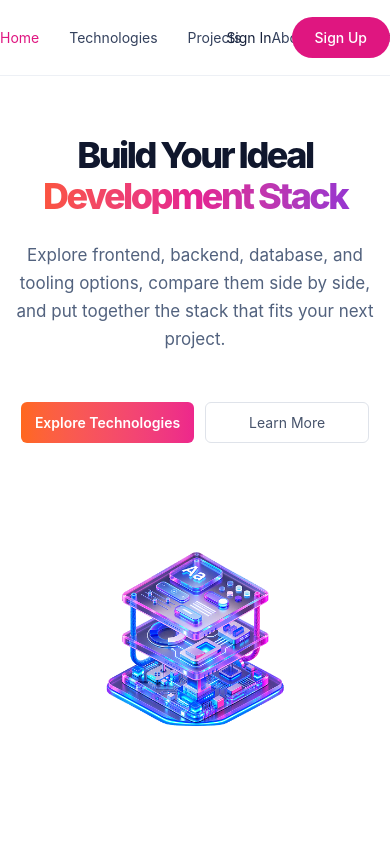
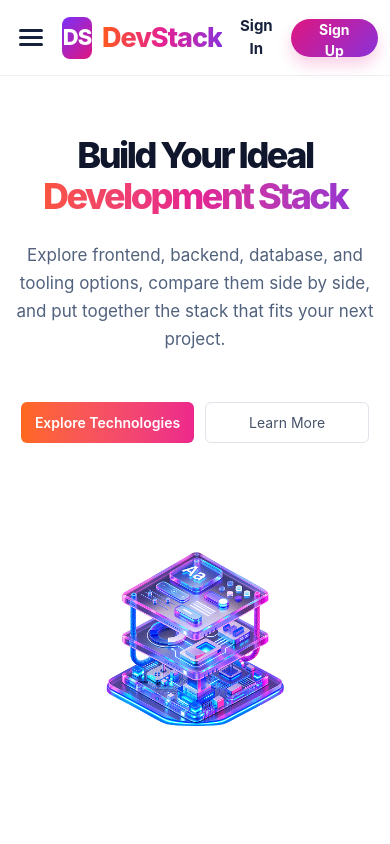
Before and after one commit to AdityaKumar740/Assignment-5, a React (Vite) app: page / in a window 390 px wide. Shown: the top 844 px of the page. Built offline with nearby package versions, Linux system fonts and the light colour scheme.

Commit message:
Optimizing properly for mobile

```diff
--- a/src/App.jsx
+++ b/src/App.jsx
@@ -73,29 +73,34 @@ function App() {
 
   return (
     <div className="min-h-screen bg-white font-sans text-[#11182d]">
-      <header className="sticky top-0 z-50 h-19 w-full border-b border-[#edf0f5] bg-white">
-        <div className="relative mx-auto flex h-full max-w-6xl items-center justify-between">
-          <button className="hidden h-6.25 w-6.25 flex-col justify-center gap-1 border-none bg-transparent">
-            <span className="block h-0.5 w-5 bg-[#17213b]"></span>
-            <span className="block h-0.5 w-5 bg-[#17213b]"></span>
-            <span className="block h-0.5 w-5 bg-[#17213b]"></span>
+      <header className="site-header">
+        <div className="site-header__inner">
+          <button className="mobile-menu" aria-label="Open navigation">
+            <span></span>
+            <span></span>
+            <span></span>
           </button>
 
-          <a href="#" className="brand flex items-center">
-            <img className="block h-auto w-33" src={logoText} alt="Dev Stack Logo" />
+          <a href="#" className="brand brand--desktop">
+            <img className="brand__image" src={logoText} alt="Dev Stack Logo" />
           </a>
 
-          <nav className="ml-auto mr-61.25 flex items-center gap-7.5">
-            <a href="#" className="text-sm font-normal text-[#df1680] transition hover:text-[#df1680]">Home</a>
-            <a href="#technologies" className="text-sm font-normal text-[#34415d] transition hover:text-[#df1680]">Technologies</a>
-            <a href="#projects" className="text-sm font-normal text-[#34415d] transition hover:text-[#df1680]">Projects</a>
-            <a href="#about" className="text-sm font-normal text-[#34415d] transition hover:text-[#df1680]">About</a>
-            <a href="#contact" className="text-sm font-normal text-[#34415d] transition hover:text-[#df1680]">Contact</a>
+          <a href="#" className="brand brand--mobile">
+            <span className="brand__icon">DS</span>
+            <span className="brand__wordmark">DevStack</span>
+          </a>
+
+          <nav className="desktop-nav">
+            <a href="#" className="desktop-nav__link desktop-nav__link--active">Home</a>
+            <a href="#technologies" className="desktop-nav__link">Technologies</a>
+            <a href="#projects" className="desktop-nav__link">Projects</a>
+            <a href="#about" className="desktop-nav__link">About</a>
+            <a href="#contact" className="desktop-nav__link">Contact</a>
           </nav>
 
-          <div className="auth-buttons absolute right-0 flex items-center gap-5">
-            <button className="border-none bg-transparent text-sm text-[#17213b]">Sign In</button>
-            <button className="h-10.25 rounded-full border-none bg-[#df1680] px-5.75 text-sm font-medium text-white transition hover:bg-[#c91070]">Sign Up</button>
+          <div className="auth-buttons">
+            <button className="auth-buttons__sign-in">Sign In</button>
+            <button className="auth-buttons__sign-up">Sign Up</button>
           </div>
         </div>
       </header>
--- a/src/index.css
+++ b/src/index.css
@@ -26,3 +26,220 @@ body {
 img {
   display: block;
 }
+
+.site-header {
+  position: sticky;
+  top: 0;
+  z-index: 50;
+  width: 100%;
+  height: 76px;
+  border-bottom: 1px solid #edf0f5;
+  background: #fff;
+}
+
+.site-header__inner {
+  position: relative;
+  display: flex;
+  align-items: center;
+  justify-content: space-between;
+  width: min(1180px, calc(100% - 40px));
+  height: 100%;
+  margin: 0 auto;
+}
+
+.mobile-menu {
+  display: none;
+  align-items: center;
+  justify-content: center;
+  flex-direction: column;
+  gap: 4px;
+  width: 38px;
+  height: 38px;
+  padding: 0;
+  background: transparent;
+  border: none;
+  cursor: pointer;
+}
+
+.mobile-menu span {
+  display: block;
+  width: 24px;
+  height: 3px;
+  border-radius: 2px;
+  background: #17213b;
+}
+
+.brand {
+  display: flex;
+  align-items: center;
+  min-width: 150px;
+  text-decoration: none;
+}
+
+.brand--desktop {
+  display: flex;
+}
+
+.brand__image {
+  display: block;
+  width: 132px;
+  height: auto;
+}
+
+.desktop-nav {
+  display: flex;
+  align-items: center;
+  gap: 30px;
+  margin-left: auto;
+}
+
+.desktop-nav__link {
+  font-size: 14px;
+  font-weight: 400;
+  color: #34415d;
+  text-decoration: none;
+  transition: color 180ms ease;
+}
+
+.desktop-nav__link:hover,
+.desktop-nav__link--active {
+  color: #df1680;
+}
+
+.auth-buttons {
+  display: flex;
+  align-items: center;
+  gap: 20px;
+  margin-left: auto;
+}
+
+.auth-buttons__sign-in {
+  border: none;
+  background: transparent;
+  color: #17213b;
+  font-size: 14px;
+  cursor: pointer;
+}
+
+.auth-buttons__sign-up {
+  height: 41px;
+  border: none;
+  border-radius: 999px;
+  background: linear-gradient(135deg, #df1680, #8b31d9);
+  padding: 0 23px;
+  color: #fff;
+  font-size: 14px;
+  font-weight: 600;
+  box-shadow: 0 8px 15px rgba(223, 22, 128, 0.2);
+  cursor: pointer;
+  transition: transform 180ms ease, background 180ms ease;
+}
+
+.auth-buttons__sign-up:hover {
+  background: linear-gradient(135deg, #c91070, #7125b8);
+}
+
+.brand--mobile {
+  display: none;
+}
+
+@media (max-width: 768px) {
+  .site-header {
+    height: 76px;
+    background: #fff;
+  }
+
+  .site-header__inner {
+    width: min(100%, calc(100% - 24px));
+    justify-content: flex-start;
+    gap: 12px;
+  }
+
+  .mobile-menu {
+    display: flex;
+    flex: 0 0 auto;
+  }
+
+  .brand--desktop {
+    display: none;
+  }
+
+  .brand--mobile {
+    display: flex;
+    align-items: center;
+    gap: 10px;
+    min-width: 0;
+    margin: 0 auto 0 0;
+    font-family: Inter, "Segoe UI", Arial, sans-serif;
+  }
+
+  .brand__icon {
+    display: inline-flex;
+    align-items: center;
+    justify-content: center;
+    width: 42px;
+    height: 42px;
+    border-radius: 8px;
+    background: linear-gradient(135deg, #7b2ff7, #df1680);
+    color: #fff;
+    font-size: 22px;
+    font-weight: 800;
+    letter-spacing: -0.04em;
+  }
+
+  .brand__wordmark {
+    color: #11182d;
+    font-size: clamp(27px, 5vw, 34px);
+    font-weight: 800;
+    line-height: 1;
+    letter-spacing: -1px;
+    background: linear-gradient(90deg, #ff591f, #e52291, #8b31d9);
+    -webkit-background-clip: text;
+    background-clip: text;
+    -webkit-text-fill-color: transparent;
+  }
+
+  .desktop-nav {
+    display: none;
+  }
+
+  .auth-buttons {
+    margin-left: 0;
+    gap: 12px;
+  }
+
+  .auth-buttons__sign-in {
+    font-size: 15px;
+    font-weight: 700;
+    color: #17213b;
+  }
+
+  .auth-buttons__sign-up {
+    height: 38px;
+    padding: 0 20px;
+    font-size: 14px;
+    font-weight: 700;
+  }
+}
+
+@media (min-width: 769px) {
+  .mobile-menu {
+    display: none !important;
+  }
+
+  .brand--mobile {
+    display: none !important;
+  }
+
+  .desktop-nav {
+    display: flex;
+  }
+
+  .auth-buttons {
+    margin-left: auto;
+  }
+
+  .brand--desktop {
+    display: flex;
+  }
+}
```
